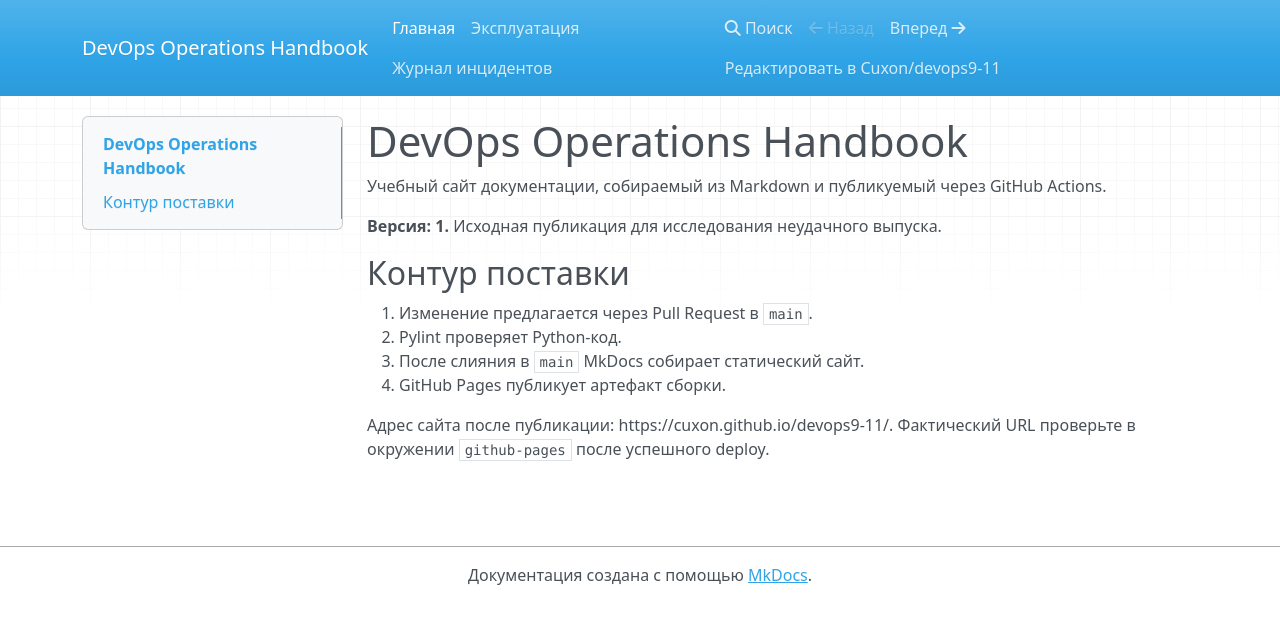
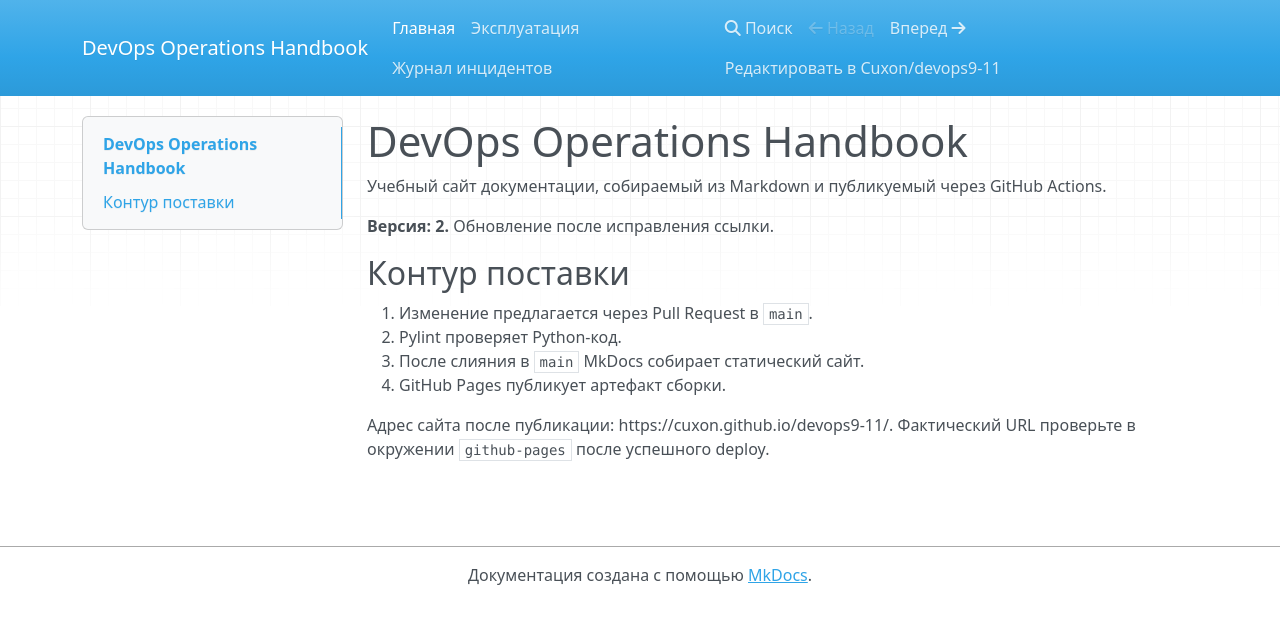
Before and after one commit to Cuxon/devops9-11, an MkDocs documentation site: the page built from docs/index.md, in a window 1280 px wide. Shown: the top 624 px of the page. Built offline with MkDocs 1.6.1, drawn with Linux system fonts in a browser that asks for light colours; nearby versions of some CDN libraries.

```diff
--- a/docs/index.md
+++ b/docs/index.md
@@ -2,7 +2,7 @@
 
 Учебный сайт документации, собираемый из Markdown и публикуемый через GitHub Actions.
 
-**Версия: 1.** Исходная публикация для исследования неудачного выпуска.
+**Версия: 2.** Обновление после исправления ссылки.
 
 ## Контур поставки
 
```
Also changed, not shown: docs/runbook.md (+4 -0 lines).
